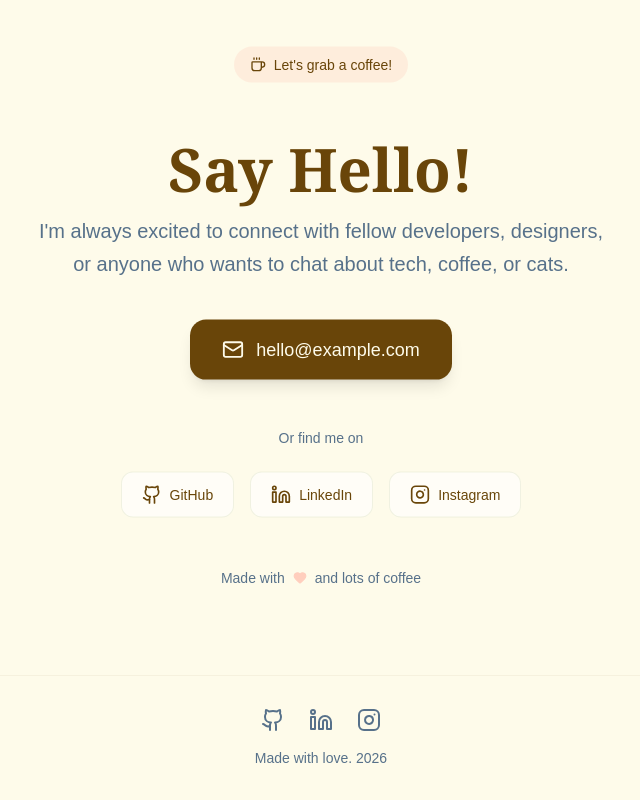
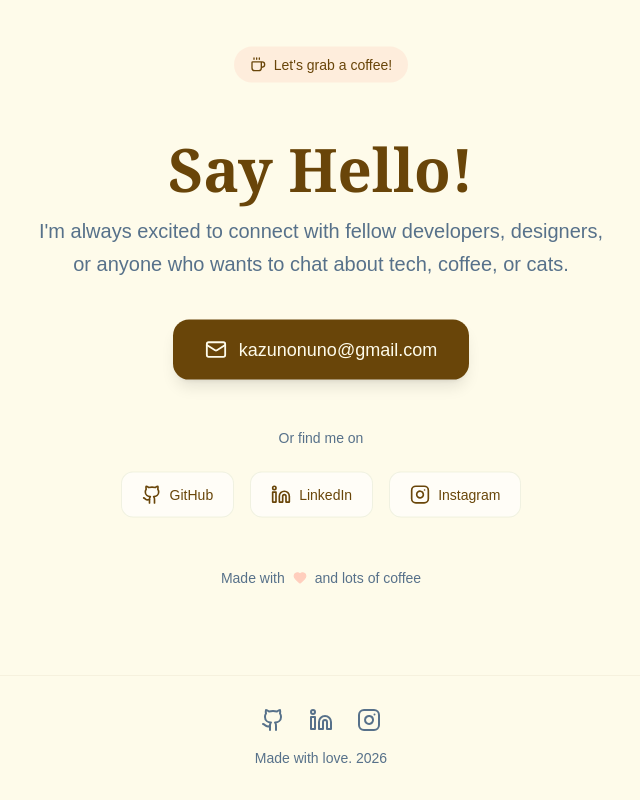
Before and after one commit to Kazuno0101/Kazuno0101.github.io, a React (Vite) app: page / in a window 1280 px wide. Shown: the part 2111-2911 px from the top of the page, without its empty margins (319-959 px from the left). Built offline with nearby package versions, Linux system fonts and the light colour scheme.

Commit message:
chore: update email to kazunonuno@gmail.com
Co-authored-by: factory-droid[bot] <138933559+factory-droid[bot]@users.noreply.github.com>

```diff
--- a/src/pages/contact.jsx
+++ b/src/pages/contact.jsx
@@ -44,7 +44,7 @@ function Contact() {
 			</motion.p>
 
 			<motion.a
-				href="mailto:hello@example.com"
+				href="mailto:kazunonuno@gmail.com"
 				initial={{ opacity: 0, y: 20 }}
 				whileInView={{ opacity: 1, y: 0 }}
 				viewport={{ once: true, margin: "-100px" }}
@@ -54,7 +54,7 @@ function Contact() {
 				className="inline-flex items-center gap-3 px-8 py-4 mb-12 text-lg font-medium rounded-2xl bg-coffee dark:bg-peach text-cream dark:text-coffee shadow-lg hover:shadow-xl transition-shadow"
 			>
 				<Mail size={22} />
-				hello@example.com
+				kazunonuno@gmail.com
 			</motion.a>
 
 			<motion.div
```
